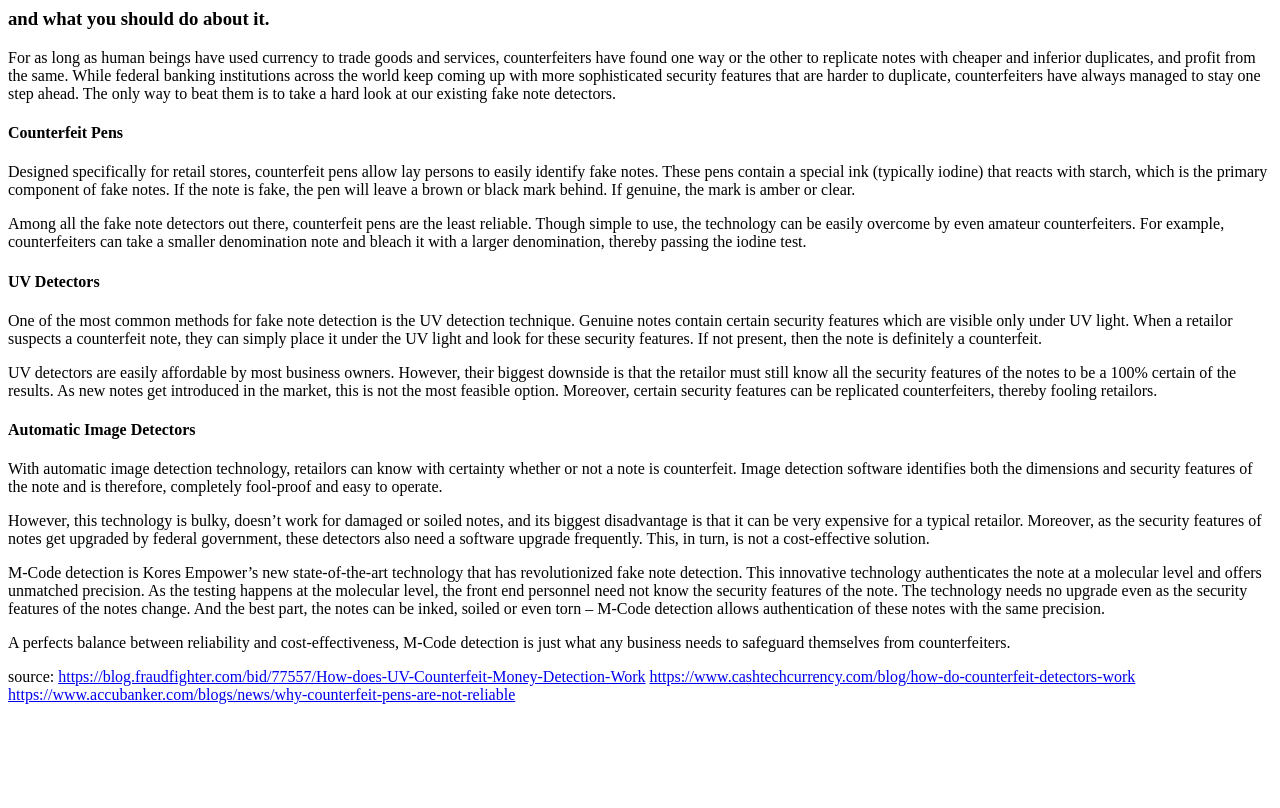
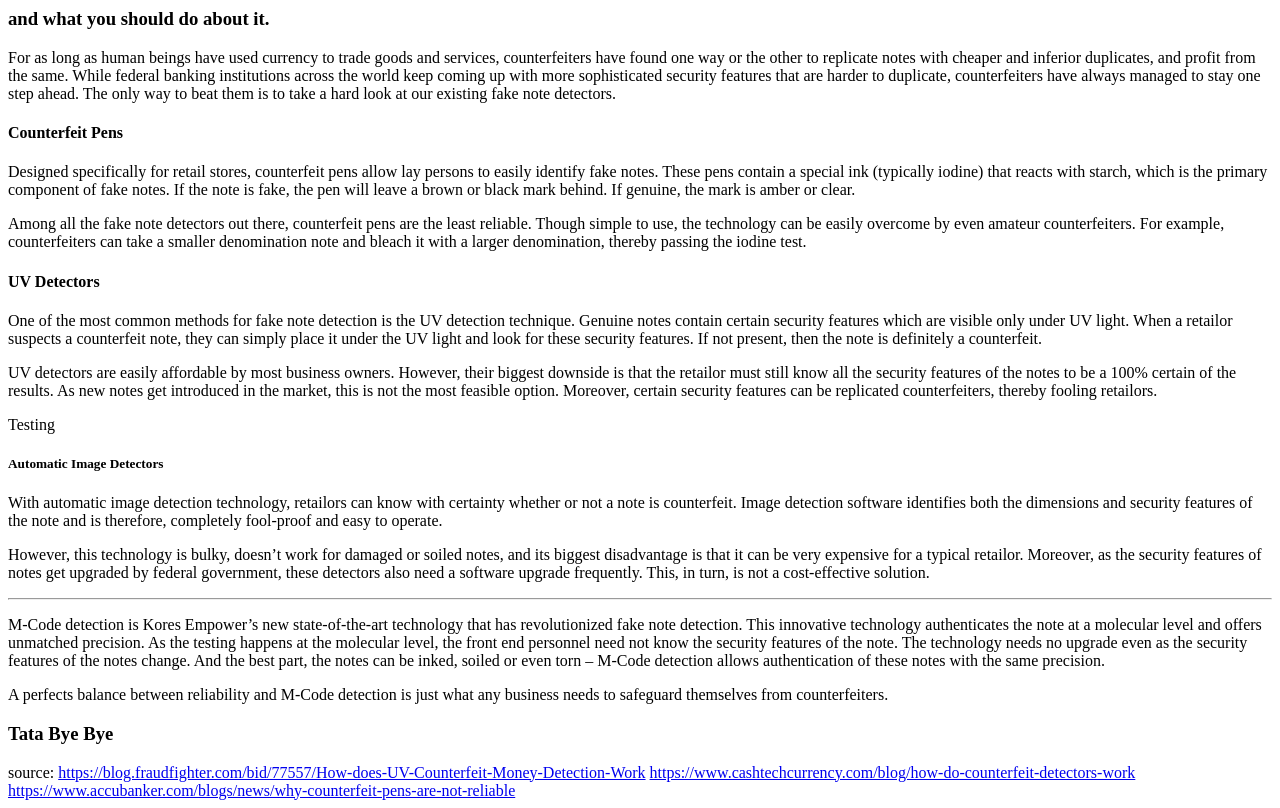
Before and after one commit to satishliku/satishliku.github.io, a plain HTML site: page index.html in a window 1280 px wide. Drawn offline with Linux system fonts and the light colour scheme.

Commit message:
code chages for test child

```diff
--- a/index.html
+++ b/index.html
@@ -10,16 +10,17 @@
 <p>One of the most common methods for fake note detection is the UV detection technique. Genuine notes contain certain security features which are visible only under UV light. When a retailor suspects a counterfeit note, they can simply place it under the UV light and look for these security features. If not present, then the note is definitely a counterfeit. </p>
 <p>UV detectors are easily affordable by most business owners. However, their biggest downside is that the retailor must still know all the security features of the notes to be a 100% certain of the results. As new notes get introduced in the market, this is not the most feasible option. Moreover, certain security features can be replicated counterfeiters, thereby fooling retailors.</p>
 
-
-<h4>Automatic Image Detectors</h4>
+<p> Testing</p>
+<h5>Automatic Image Detectors</h5>
 <p>With automatic image detection technology, retailors can know with certainty whether or not a note is counterfeit. Image detection software identifies both the dimensions and security features of the note and is therefore, completely fool-proof and easy to operate.</p>
 <p>However, this technology is bulky, doesn’t work for damaged or soiled notes, and its biggest disadvantage is that it can be very expensive for a typical retailor. Moreover, as the security features of notes get upgraded by federal government, these detectors also need a software upgrade frequently. This, in turn, is not a cost-effective solution.</p>
 
 <div class="row">
 	<div class="col-sm-8">
+	<hr>
 
 	<p>M-Code detection is Kores Empower’s new state-of-the-art technology that has revolutionized fake note detection. This innovative technology authenticates the note at a molecular level and offers unmatched precision. As the testing happens at the molecular level, the front end personnel need not know the security features of the note. The technology needs no upgrade even as the security features of the notes change. And the best part, the notes can be inked, soiled or even torn – M-Code detection allows authentication of these notes with the same precision.</p>
-	<p>A perfects balance between reliability and cost-effectiveness, M-Code detection is just what any business needs to safeguard themselves from counterfeiters.</p>
+	<p>A perfects balance between reliability and M-Code detection is just what any business needs to safeguard themselves from counterfeiters.</p>
 	</div>
 
 	<div class="col-sm-8">
@@ -27,7 +28,7 @@
 
 	</div>
 </div>
-
+<h3>Tata Bye Bye</h3>
 source:
 
 <a href="https://blog.fraudfighter.com/bid/77557/How-does-UV-Counterfeit-Money-Detection-Work">https://blog.fraudfighter.com/bid/77557/How-does-UV-Counterfeit-Money-Detection-Work</a>
```
